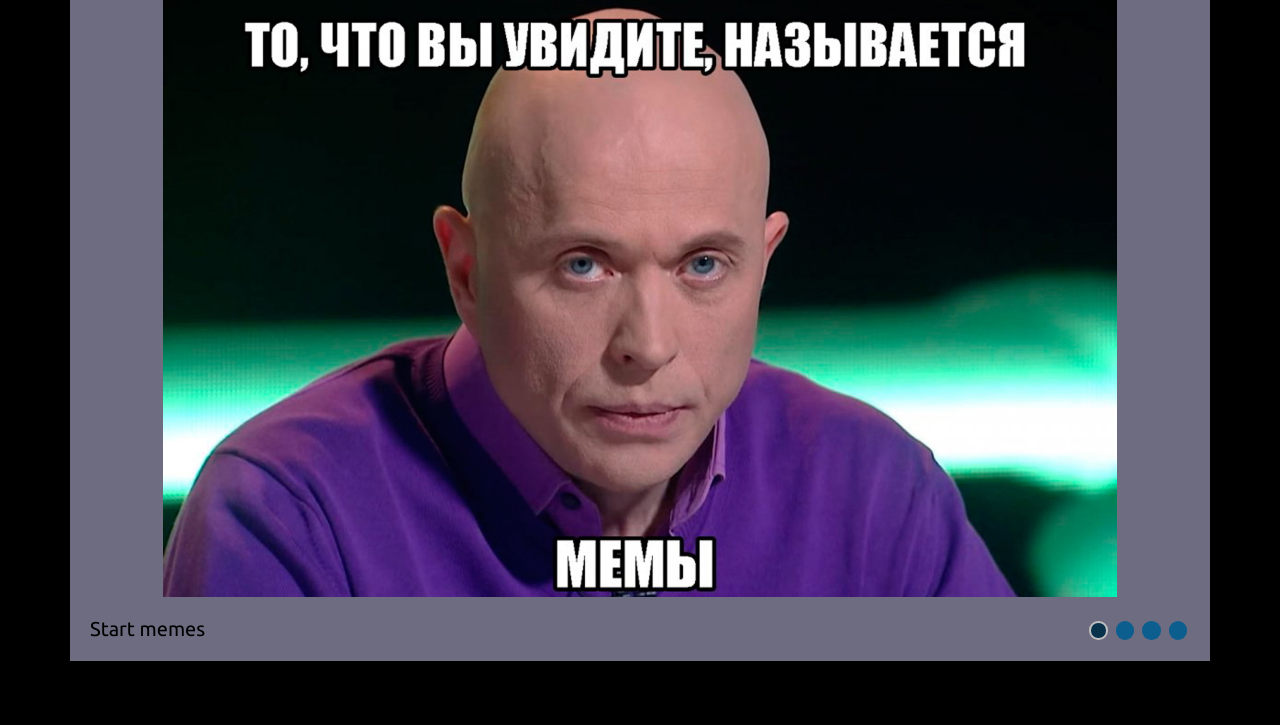
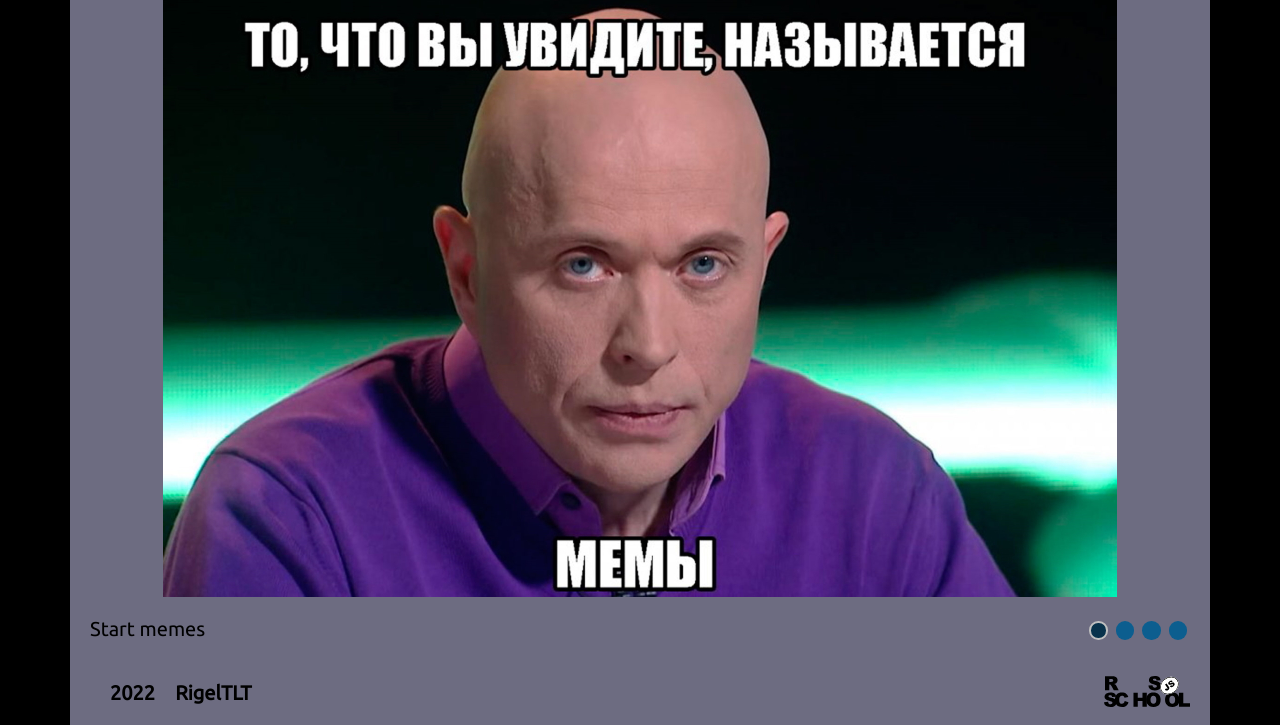
Before and after one commit to RigelTLT/cssMemSlider, a plain HTML site: page index.html in a window 1280 px wide. Shown: the part 83-808 px from the top of the page. Drawn offline with Linux system fonts and the light colour scheme.

Commit message:
feat: add footer (Tue, May 10, 2022 01:41:01 AM)

```diff
--- a/index.html
+++ b/index.html
@@ -32,7 +32,12 @@
             </div>
         </div>
     </main>
-    <footer></footer>
+    <footer>
+        <div class="container-footer">
+            <p class="nav-up">2022<a class="nav-up" href="https://github.com/RigelTLT">RigelTLT</a></p>
+            <a href="https://rs.school/" class="link-code"><img class="img-rss" src="assets/svg/rs_school_js.svg" width="86" height="32" alt="RS School"></a>
+        </div>
+    </footer>
     </div>
 </body>
 </html>
--- a/style.css
+++ b/style.css
@@ -40,7 +40,9 @@ span{
 .slider-description{
     order: 2;
 }
-
+footer{
+    width: inherit;
+}
 .description{
     transition: all 0.5s;
     z-index: 999;
@@ -155,6 +157,19 @@ input[type="radio"]:checked:hover{
     opacity: 0;
     position: absolute;
 }
+.container-footer {
+    display: flex;
+    justify-content: space-between;
+    align-items: center;
+}
+.nav-up{
+    padding-left: 20px;
+    text-decoration: none;
+    font-family:var(--main-font);
+    font-size: 20px;
+    color: #000;
+    font-weight: bold;
+}
 @media (max-width: 1100px) {
     .wrapper{
         width: 100%;
```
Also changed, not shown: assets/svg/rs_school_js.svg (added).
